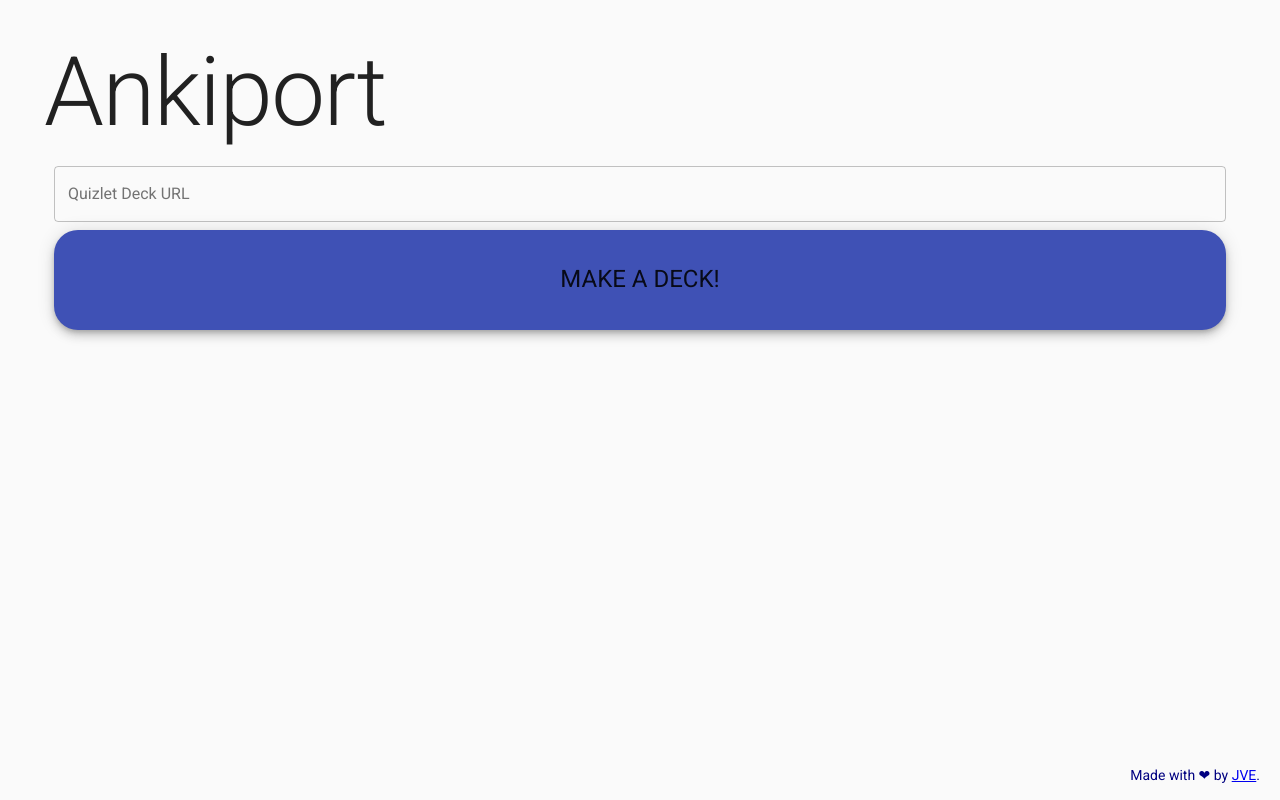
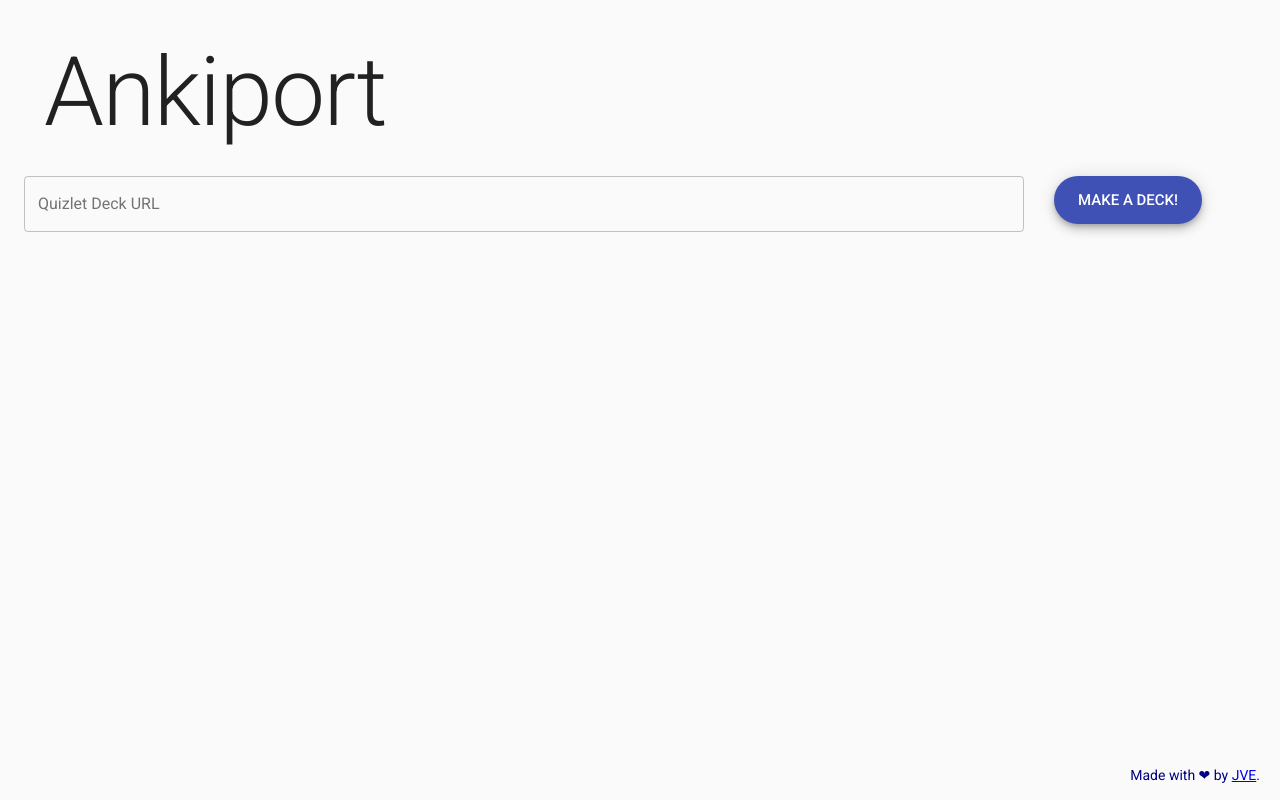
Before and after one commit to jahzielv/ankiport-web, a React (Create React App) app: page / in a window 1280 px wide. Built offline with nearby package versions, Linux system fonts and the light colour scheme.

Commit message:
good place for button

```diff
--- a/src/components/Footer.js
+++ b/src/components/Footer.js
@@ -1,6 +1,5 @@
 import React from "react";
 import { withStyles, Typography } from "@material-ui/core";
-import { height } from "window-size";
 
 const styles = theme => (
     {
--- a/src/components/InputArea.js
+++ b/src/components/InputArea.js
@@ -1,6 +1,5 @@
 import React from 'react';
 import {
-    Typography,
     Button,
     Grid,
     TextField
@@ -13,16 +12,8 @@
 
 const styles = {
     root: {
-        padding: "10px",
-        border: "50px",
-        // justify: "center",
-        // alignContent: "center",
-        // alignItems: "center",
-        // direction: "column"
-    },
-    buttonStyle: {
-        padding: "50px",
-        border: "20px"
+        paddingTop: "40px",
+
     }
 };
 
@@ -31,7 +22,9 @@
     const { classes, children, className, ...other } = props;
 
     return (
-        <Grid container className={classes.root} direction="column">
+        <Grid container spacing={40} className={classes.root} direction="column">
+
+            <Grid container item direction="row" justify="left" alignItems="center" spacing={40}>
                 <TextField
                     id="outlined-with-placeholder"
                     label="Quizlet Deck URL"
@@ -39,12 +32,15 @@
                     className={classes.textField}
                     margin="normal"
                     variant="outlined"
+                    // fullWidth
+                    style={{ width: "1000px" }}
                 />
-            <Button className={classes.buttonStyle} id="buttonPort" variant="extendedFab" color="primary" size="large">
-                <Typography variant="h5">
+                <div style={{ paddingLeft: "30px" }}>
+                    <Button id="buttonPort" variant="extendedFab" color="primary" size="large">
                         Make a deck!
-                </Typography>
                     </Button>
+                </div>
+            </Grid>
         </Grid>
     );
 }
```
Lines whose indentation alone changed are shown as unchanged.
